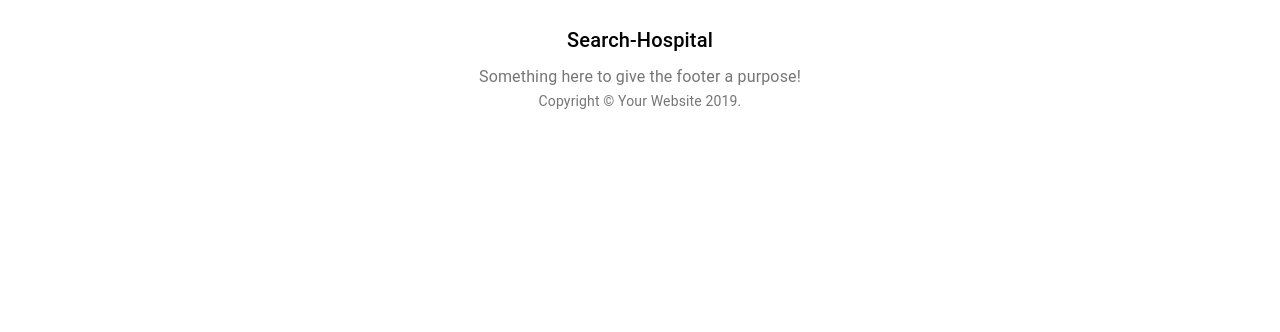
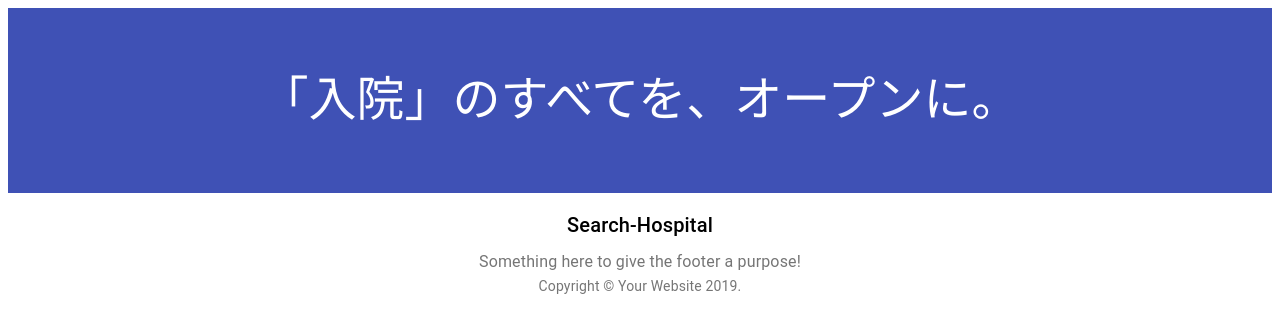
Before and after one commit to jpskgc/hospital, a React app in the folder client/: page / in a window 1280 px wide. Shown: the top 332 px of the page. Built offline with nearby package versions, Linux system fonts and the light colour scheme.

Commit message:
fix header on top page

```diff
--- a/client/src/components/Detail/CategoryGrid.tsx
+++ b/client/src/components/Detail/CategoryGrid.tsx
@@ -1,5 +1,4 @@
 import React from 'react';
-import {Container} from '@material-ui/core';
 import Typography from '@material-ui/core/Typography';
 import {makeStyles, createStyles, Theme} from '@material-ui/core/styles';
 import Paper from '@material-ui/core/Paper';
--- /dev/null
+++ b/client/src/components/Top/Header.tsx
@@ -0,0 +1,40 @@
+import React from 'react';
+import Typography from '@material-ui/core/Typography';
+import {makeStyles} from '@material-ui/core/styles';
+import Container from '@material-ui/core/Container';
+import Grid from '@material-ui/core/Grid';
+import Button from '@material-ui/core/Button';
+
+const useStyles = makeStyles(theme => ({
+  head: {
+    display: 'flex',
+    width: 200,
+  },
+  heroContent: {
+    backgroundColor: '#3f51b5',
+    padding: theme.spacing(8, 0, 6),
+    color: theme.palette.common.white,
+  },
+}));
+
+export default function Header() {
+  const classes = useStyles();
+  return (
+    <>
+      <div className={classes.heroContent}>
+        <Container maxWidth="md">
+          <Typography
+            component="h1"
+            variant="h3"
+            align="center"
+            color="inherit"
+            gutterBottom
+          >
+            「入院」のすべてを、オープンに。
+          </Typography>
+          <div></div>
+        </Container>
+      </div>
+    </>
+  );
+}
--- a/client/src/components/Top/Top.tsx
+++ b/client/src/components/Top/Top.tsx
@@ -1,11 +1,12 @@
 import React from 'react';
 import {Container} from '@material-ui/core';
+import Header from './Header';
 
 export default function Top() {
   return (
     <>
       <React.Fragment>
-        <Container maxWidth="md"></Container>
+        <Header />
       </React.Fragment>
     </>
   );
```
